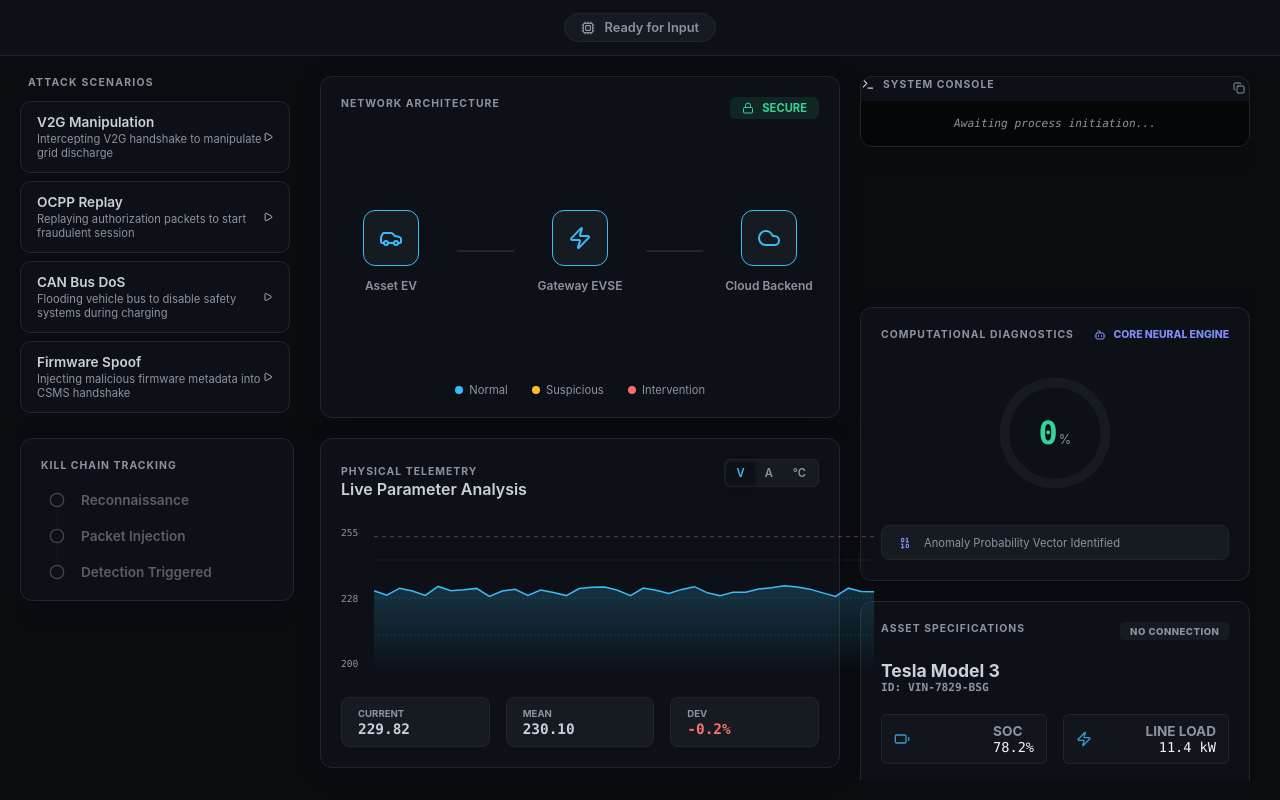
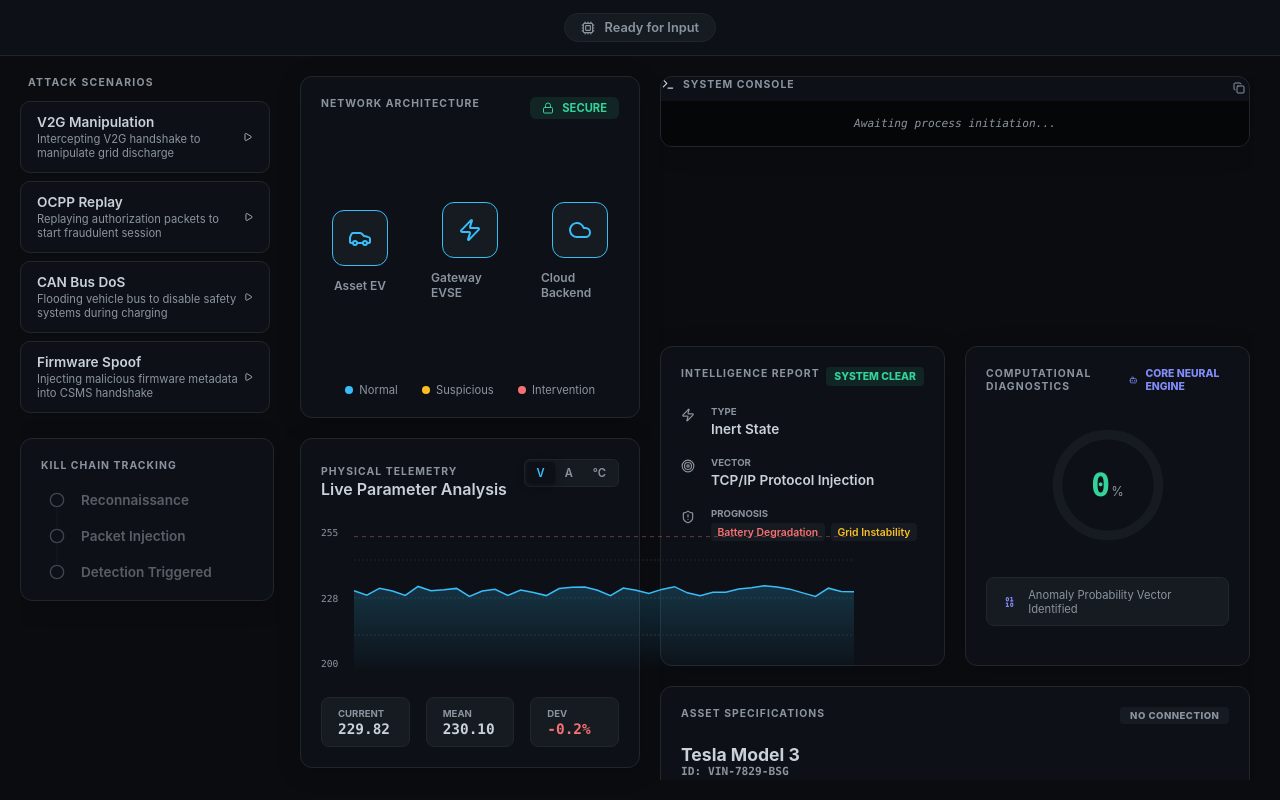
Before and after one commit to saitddundar/bsg-2025-vehicle-sec, a React app in the folder src/app/frontend/: page / in a window 1280 px wide. Built offline with nearby package versions, Linux system fonts and the light colour scheme; the HTML template or start-up script is replaced by a standard one.

Commit message:
style: fixed console size and moved intelligence report beside diagnostics

```diff
--- a/src/app/frontend/src/pages/Dashboard/Dashboard.css
+++ b/src/app/frontend/src/pages/Dashboard/Dashboard.css
@@ -9,16 +9,16 @@
 .dashboard-content {
     flex: 1;
     display: grid;
-    grid-template-columns: 300px 1fr 450px;
-    /* Center reduced, Right increased */
+    grid-template-columns: 280px 1fr 650px;
+    /* Wider right column for side-by-side reports */
     gap: 1.25rem;
     padding: 1.25rem;
     overflow: hidden;
 }
 
-@media (max-width: 1500px) {
+@media (max-width: 1600px) {
     .dashboard-content {
-        grid-template-columns: 280px 1fr 400px;
+        grid-template-columns: 260px 1fr 600px;
     }
 }
 
@@ -107,7 +107,7 @@
     height: 100%;
 }
 
-/* ===== RIGHT COLUMN: STACKED (Console -> Diagnosis -> Asset) ===== */
+/* ===== RIGHT COLUMN: STACKED & SIDE-BY-SIDE ===== */
 .column-right {
     display: flex;
     flex-direction: column;
@@ -120,20 +120,33 @@
     flex-shrink: 0;
 }
 
-.right-section.console {
-    height: 30%;
-    min-height: 200px;
+.console-fixed {
+    height: 250px;
+    /* Fixed height for console */
+    flex-shrink: 0;
 }
 
-.right-section.diagnosis {
-    min-height: 220px;
+.reports-row {
+    display: flex;
+    gap: 1.25rem;
+    height: 320px;
+    /* Fixed height for report row */
+}
+
+.report-item {
+    flex: 1;
+    min-width: 0;
+}
+
+.report-item>* {
+    height: 100%;
 }
 
 .right-section.asset {
     min-height: 200px;
 }
 
-/* Global scroll styling for columns */
+/* Global scroll styling */
 .column-left,
 .column-right {
     scrollbar-gutter: stable;
--- a/src/app/frontend/src/pages/Dashboard/Dashboard.tsx
+++ b/src/app/frontend/src/pages/Dashboard/Dashboard.tsx
@@ -123,14 +123,30 @@ export function Dashboard() {
                     </div>
                 </section>
 
-                {/* Right Column: Console -> Diagnosis -> Asset */}
+                {/* Right Column: Console -> [Reports] -> Asset */}
                 <aside className="column-right">
-                    <div className="right-section console">
+                    <div className="right-section console-fixed">
                         <LogViewer isRunning={!!activeSim} logs={[]} />
                     </div>
-                    <div className="right-section diagnosis">
-                        <AnomalyScore score={activeSim ? (anomalyState === 'attack' ? 92 : anomalyState === 'suspicious' ? 45 : 12) : 0} />
+
+                    <div className="right-section reports-row">
+                        <div className="report-item">
+                            <ThreatSummary
+                                isActive={anomalyState !== 'normal'}
+                                threatType={activeSim?.name || 'Inert State'}
+                                confidence={anomalyState === 'attack' ? 'high' : 'medium'}
+                                attackVector="TCP/IP Protocol Injection"
+                                potentialImpact={[
+                                    { type: 'Battery Degradation', severity: 'high' },
+                                    { type: 'Grid Instability', severity: 'medium' }
+                                ]}
+                            />
+                        </div>
+                        <div className="report-item">
+                            <AnomalyScore score={activeSim ? (anomalyState === 'attack' ? 92 : anomalyState === 'suspicious' ? 45 : 12) : 0} />
+                        </div>
                     </div>
+
                     <div className="right-section asset">
                         <VehicleInfo vehicle={null} isConnected={!!activeSim} />
                     </div>
```
